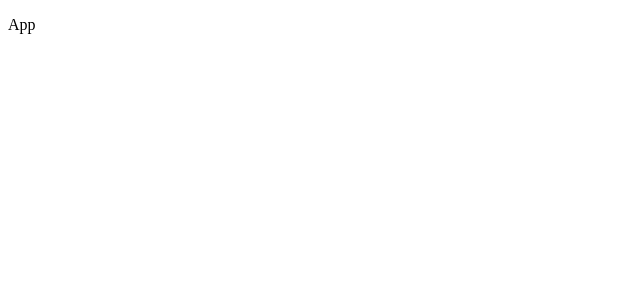
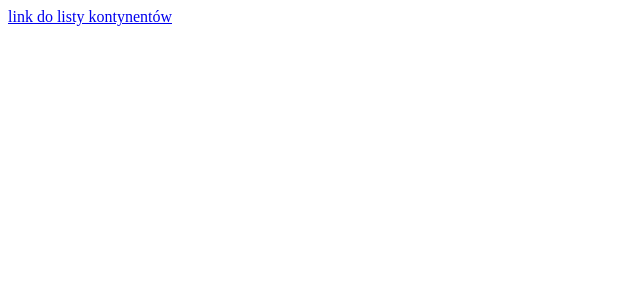
Before and after one commit to szczepaniakmichal/react_react-route_graphql, a React (Create React App) app: page / in a window 1280 px wide. Shown: the top 300 px of the page, without its empty margins (0-640 px from the left). Built offline with nearby package versions, Linux system fonts and the light colour scheme.

Commit message:
added basic structure of application

```diff
--- a/src/App.js
+++ b/src/App.js
@@ -1,8 +1,17 @@
+import React from "react";
+import { BrowserRouter as Router} from 'react-router-dom';
+
+import { Page } from './components/route/Page';
+
 import './App.css';
 
 function App() {
   return (
-    <p>App</p>
+      <>
+        <Router>
+          <Page/>
+        </Router>
+      </>
   );
 }
 
--- /dev/null
+++ b/src/components/route/Page.js
@@ -0,0 +1,14 @@
+import React from "react";
+import { Route, Switch } from 'react-router-dom';
+
+import { HomePage } from "../../pages/HomePage";
+import { ContinentsList } from "../../pages/ContinentsList";
+import { Continent } from "../../pages/Continent";
+
+export const Page = () => (
+    <Switch>
+        <Route path='/' exact component={HomePage} />
+        <Route path='/continents' exact component={ContinentsList} />
+        <Route path='/continents/:code' component={Continent}/>
+    </Switch>
+)
--- /dev/null
+++ b/src/pages/Continent.js
@@ -0,0 +1,7 @@
+import React from "react";
+
+export const Continent = () => {
+    return (
+        <p>countries</p>
+    )
+};
--- /dev/null
+++ b/src/pages/ContinentsList.js
@@ -0,0 +1,7 @@
+import React from "react";
+
+export const ContinentsList = () => {
+    return (
+        <p>continents list</p>
+    )
+}
--- /dev/null
+++ b/src/pages/HomePage.js
@@ -0,0 +1,7 @@
+import React from "react";
+
+export const HomePage = () => {
+    return (
+        <a href="/continents">link do listy kontynentów</a>
+    )
+}
```
